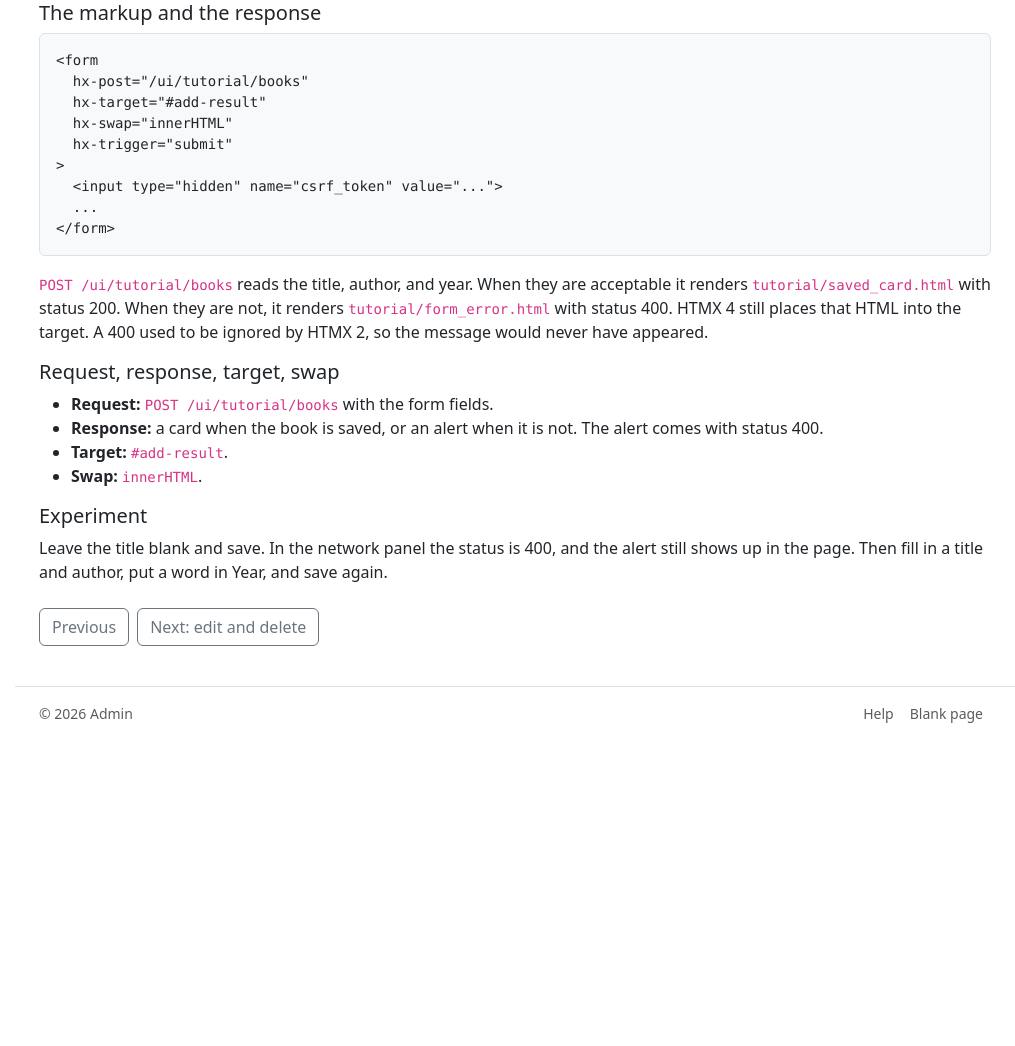
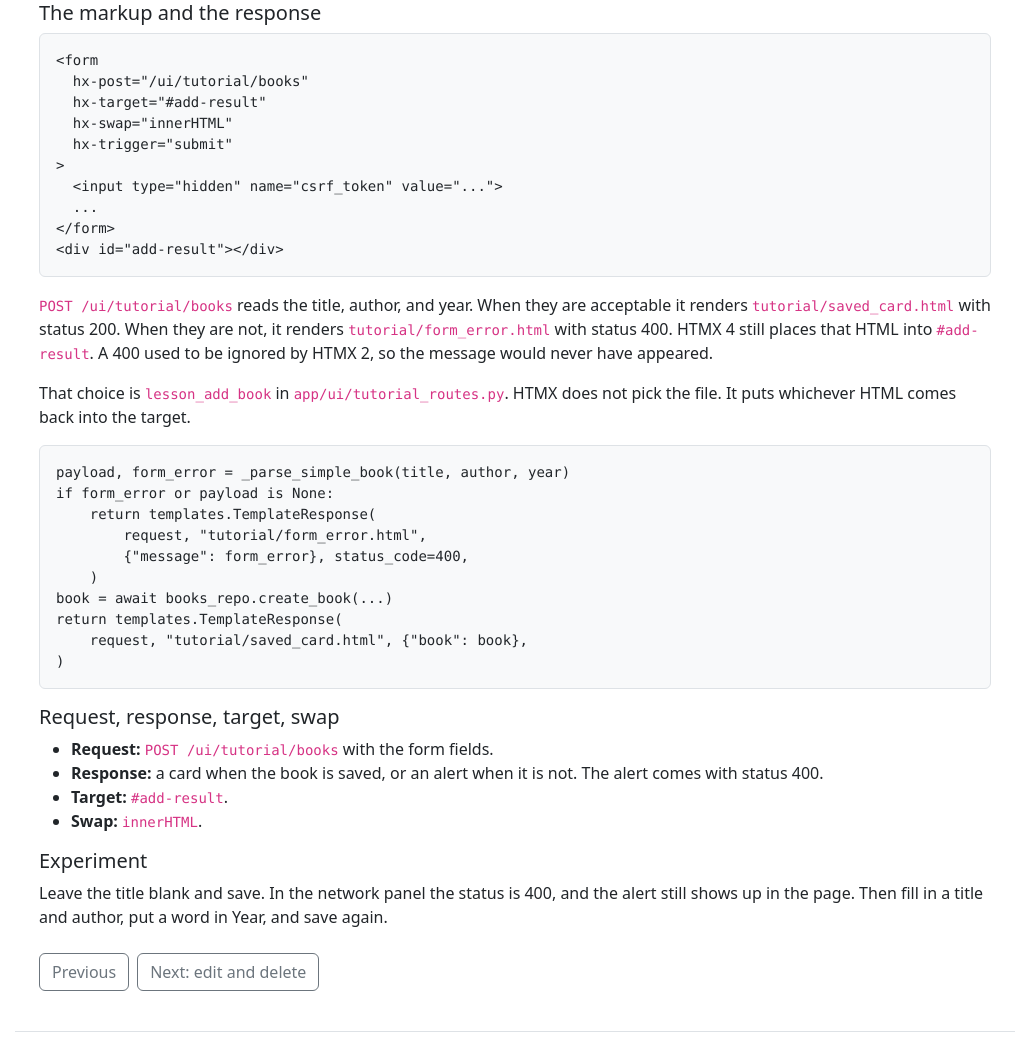
Before and after one commit to tgogos/htmx-bootstrap-tutorial, a FastAPI app: template app/ui/templates/tutorial/lesson_7.html in a window 1280 px wide. Shown: the part 824-1870 px from the top of the page, without its empty margins (265-1280 px from the left). Before the commit the page ends 1547 px from the top, so only its background shows below. Run offline with FastAPI, Linux system fonts and the light colour scheme; the template is opened without the code that fills it, so the values that code supplies are empty; parts of the project's set-up code (start-up, migrations or seed data) failed here and were passed over; some libraries are stand-ins or nearby versions.

Commit message:
Show the add-result box and the route that picks the error or saved-card HTML.
Co-authored-by: Cursor <cursoragent@cursor.com>

```diff
--- a/app/ui/templates/tutorial/lesson_7.html
+++ b/app/ui/templates/tutorial/lesson_7.html
@@ -47,8 +47,20 @@
 &gt;
   &lt;input type="hidden" name="csrf_token" value="..."&gt;
   ...
-&lt;/form&gt;</code></pre>
-<p><code>POST /ui/tutorial/books</code> reads the title, author, and year. When they are acceptable it renders <code>tutorial/saved_card.html</code> with status 200. When they are not, it renders <code>tutorial/form_error.html</code> with status 400. HTMX 4 still places that HTML into the target. A 400 used to be ignored by HTMX 2, so the message would never have appeared.</p>
+&lt;/form&gt;
+&lt;div id="add-result"&gt;&lt;/div&gt;</code></pre>
+<p><code>POST /ui/tutorial/books</code> reads the title, author, and year. When they are acceptable it renders <code>tutorial/saved_card.html</code> with status 200. When they are not, it renders <code>tutorial/form_error.html</code> with status 400. HTMX 4 still places that HTML into <code>#add-result</code>. A 400 used to be ignored by HTMX 2, so the message would never have appeared.</p>
+<p>That choice is <code>lesson_add_book</code> in <code>app/ui/tutorial_routes.py</code>. HTMX does not pick the file. It puts whichever HTML comes back into the target.</p>
+<pre class="bg-body-tertiary border rounded p-3 small mb-3"><code>payload, form_error = _parse_simple_book(title, author, year)
+if form_error or payload is None:
+    return templates.TemplateResponse(
+        request, "tutorial/form_error.html",
+        {"message": form_error}, status_code=400,
+    )
+book = await books_repo.create_book(...)
+return templates.TemplateResponse(
+    request, "tutorial/saved_card.html", {"book": book},
+)</code></pre>
 
 <h2 class="h5">Request, response, target, swap</h2>
 <ul>
```
